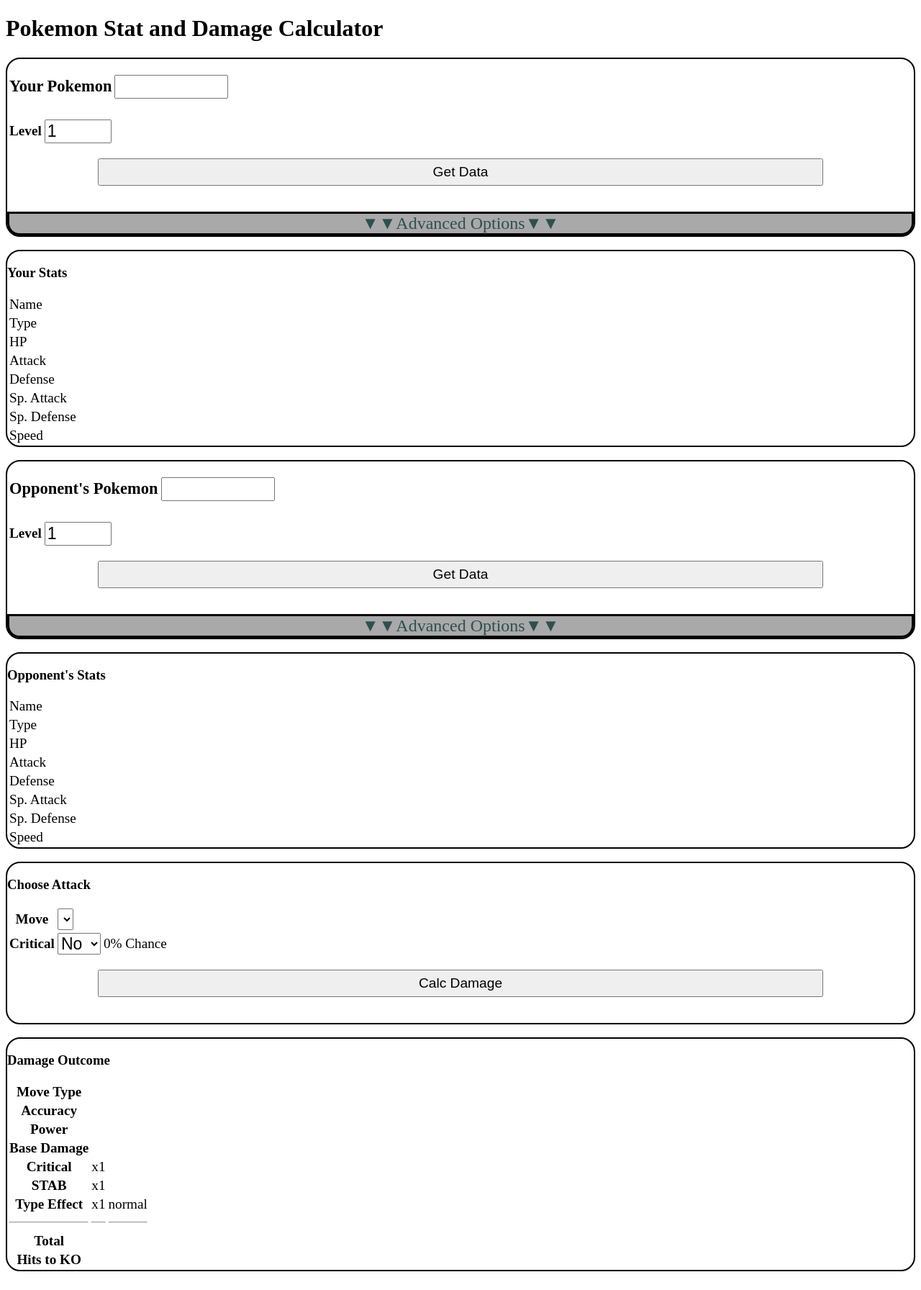
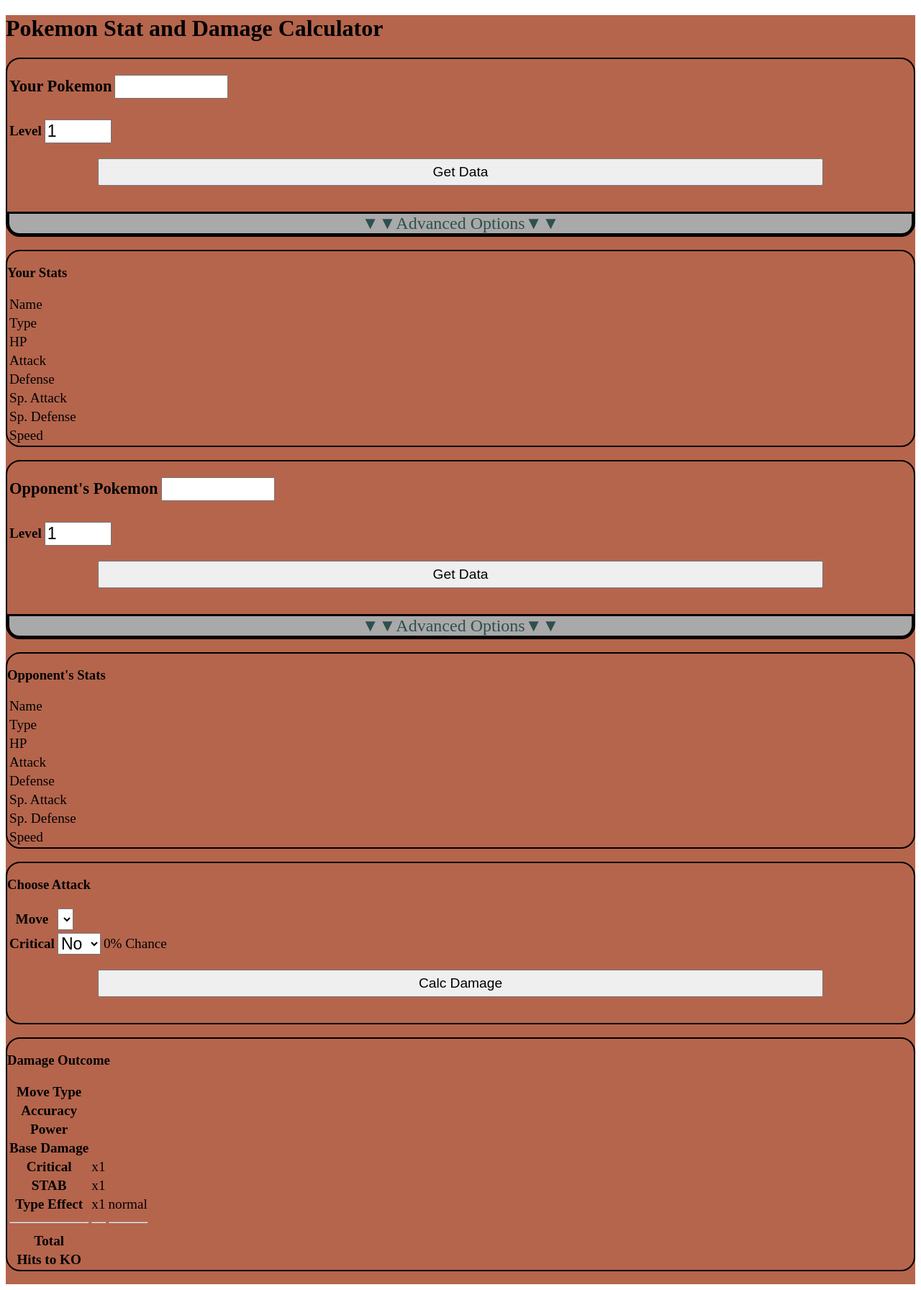
Before and after one commit to scotttolman/scotttolman.github.io, a PHP site: page /app/index.html in a window 1280 px wide. Shown: the whole page at 72% size. Run offline with PHP 8.4, Linux system fonts and the light colour scheme; lists and menus that the app fills with data are empty.

Commit message:
background color animation;  all functioning except validation and animations

```diff
--- a/app/index.html
+++ b/app/index.html
@@ -9,6 +9,7 @@
     <script src="main.js"></script>
 </head>
 <body onload="initialize()">
+    <div id="bdy">
         <div class="header">
                 <h1>Pokemon Stat and Damage Calculator</h1>
         </div>
@@ -306,3 +307,4 @@
             </table>
         </div>
         <br>
+    </div>
--- a/app/main.css
+++ b/app/main.css
@@ -21,11 +21,14 @@
 
 .yAdv {
     display: none;
+    overflow: hidden;
     transition: 500ms;
 }
 
 #yAdv {
     display: none;
+    overflow: hidden;
+    transition: 500ms;
 }
 
 .oAdv {
@@ -71,3 +74,28 @@ button{
     width: 80%;
     height: 2em;
 }
+
+#bdy {
+    animation: clr 60s cubic-bezier(0,1,1,0) 0s infinite forwards;
+}
+
+@keyframes clr {
+    6%  {background-color: #A8A878}
+    12%  {background-color: #C03028}
+    18% {background-color: #A890F0}
+    24% {background-color: #A040A0}
+    30% {background-color: #E0C068}
+    36% {background-color: #B8A038}
+    42% {background-color: #A8B820}
+    48% {background-color: #705898}
+    54% {background-color: #B8B8D0}
+    60% {background-color: #F08030}
+    66% {background-color: #6890F0}
+    72% {background-color: #78C850}
+    78% {background-color: #F8D030}
+    84% {background-color: #F85888}
+    90% {background-color: #98D8D8}
+    96% {background-color: #7038F8}
+    98% {background-color: #705848}
+    100% {background-color: #EE99AC}
+}
--- a/app/main.js
+++ b/app/main.js
@@ -162,6 +162,8 @@ function calcYStats() {
     document.getElementById("yS_AttackBar").innerHTML = Math.floor(S_Attack);
     document.getElementById("yS_DefenseBar").innerHTML = Math.floor(S_Defense);
     document.getElementById("ySpeedBar").innerHTML = Math.floor(Speed);
+
+    changeColors("y");
 }
 
 function calcOStats() {
@@ -219,6 +221,66 @@ function calcOStats() {
     document.getElementById("oS_AttackBar").innerHTML = Math.floor(S_Attack);
     document.getElementById("oS_DefenseBar").innerHTML = Math.floor(S_Defense);
     document.getElementById("oSpeedBar").innerHTML = Math.floor(Speed);
+
+    changeColors("o");
+}
+
+function changeColors(who) {
+    var div1 = document.getElementById(who + "Input");
+    var div2 = document.getElementById(who + "Stats");
+    var type1 = document.getElementById(who + "StatT1").innerHTML;
+    var type2 = document.getElementById(who + "StatT2").innerHTML;
+    var color1 = getColor(type1);
+    var color2;
+    if (type2 != "")
+        color2 = getColor(type2);
+    else
+        color2 = color1;
+    div1.style.backgroundColor = color1;
+    div2.style.backgroundColor = color2;
+}
+
+function getColor(type) {
+    var color;
+    switch(type) {
+        case 'normal': color = "#A8A878"
+        break;
+        case 'fighting': color = "#C03028"
+        break;
+        case 'flying': color = "#A890F0"
+        break;
+        case 'poison': color = "#A040A0"
+        break;
+        case 'ground': color = "#E0C068"
+        break;
+        case 'rock': color = "#B8A038"
+        break;
+        case 'bug': color = "#A8B820"
+        break;
+        case 'ghost': color = "#705898"
+        break;
+        case 'steel': color = "#B8B8D0"
+        break;
+        case 'fire': color = "#F08030"
+        break;
+        case 'water': color = "#6890F0"
+        break;
+        case 'grass': color = "#78C850"
+        break;
+        case 'electric': color = "#F8D030"
+        break;
+        case 'psychic': color = "#F85888"
+        break;
+        case 'ice': color = "#98D8D8"
+        break;
+        case 'dragon': color = "#7038F8"
+        break;
+        case 'dark': color = "#705848"
+        break;
+        case 'fairy': color = "#EE99AC"
+        break;
+    }
+    return color;
 }
 
 function popMoves() {
@@ -236,9 +298,10 @@ function popMoves() {
 }
 
 function calcDamage() {
+    var type = yMove.type.name;
+    var typeColor = getColor(type);
     var power = yMove.power;
     var accuracy = yMove.accuracy;
-    var type = yMove.type.name;
     var dType1 = oPoke.types[0].type.name;
     var dType2;
     if (oPoke.types[1] == undefined) {
@@ -285,6 +348,8 @@ function calcDamage() {
     }
     document.getElementById("totalDamage").innerHTML = Math.floor(tDamage);
     document.getElementById("KO").innerHTML = Math.ceil(parseInt(document.getElementById("oHPBar").innerHTML) / tDamage);
+    document.getElementById("moveAndFactors").style.backgroundColor = typeColor;
+    document.getElementById("outcome").style.backgroundColor = typeColor;
 }
 
 function calcType(dType1, dType2) {
```
Lines whose indentation alone changed are shown as unchanged.
